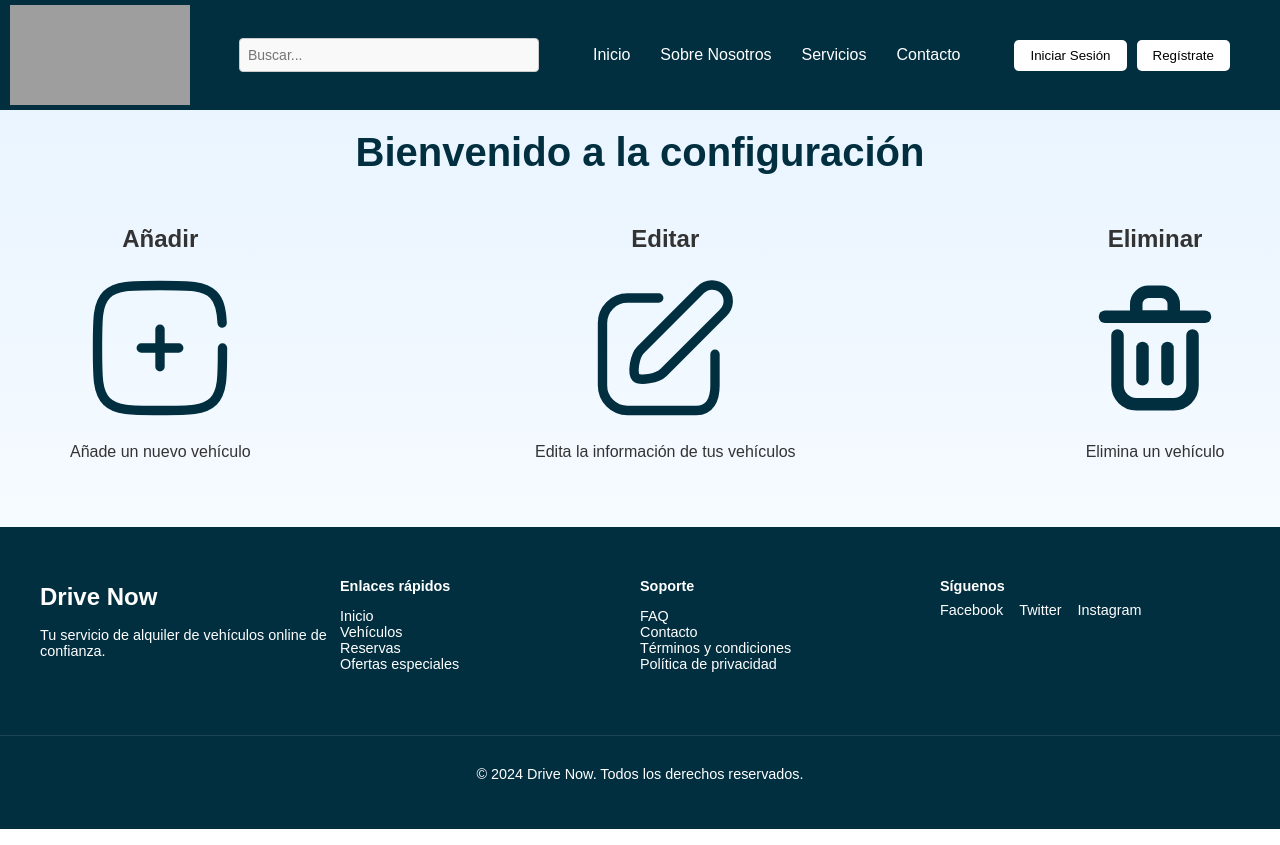
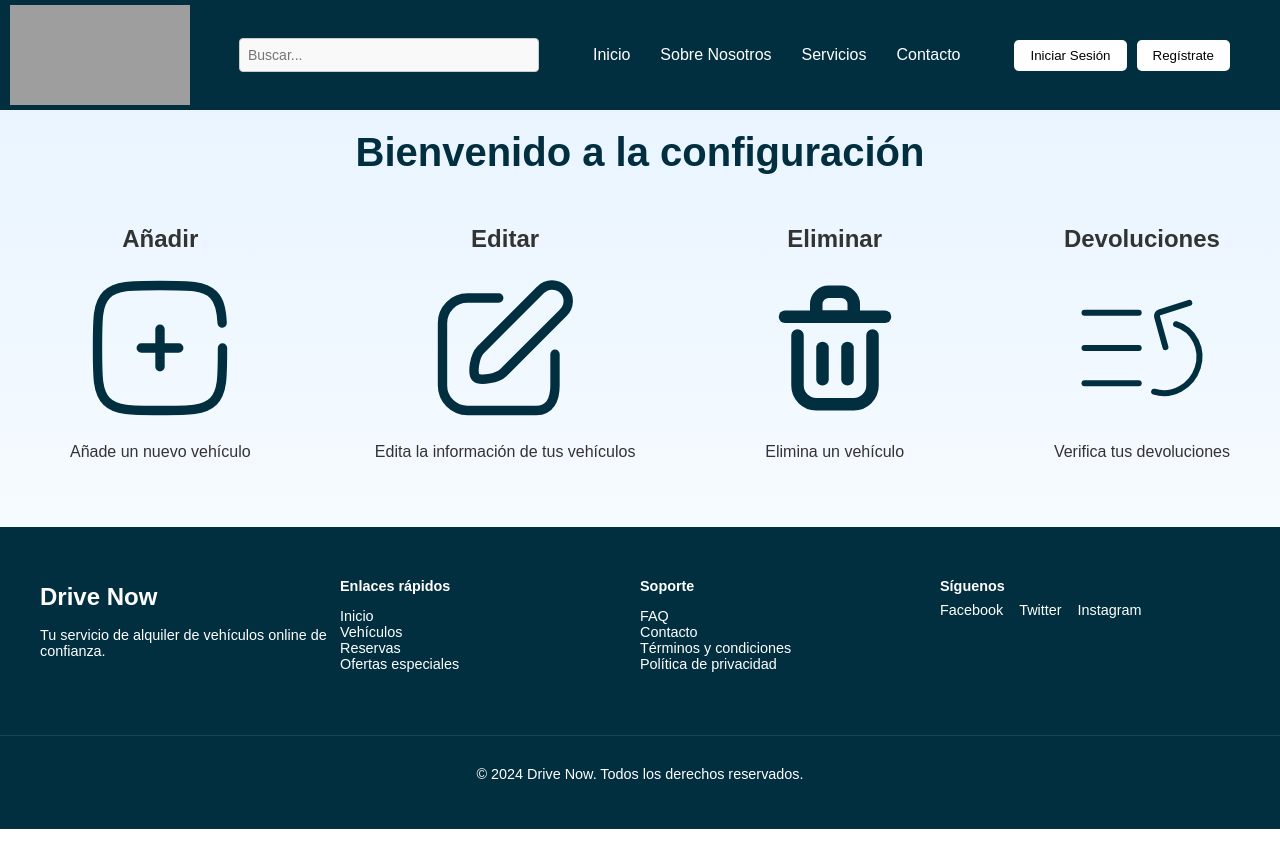
Before and after one commit to JhonnyGod/Drive-Now-Frontend, a React (Create React App) app in the folder drive-now/: page /settings in a window 1280 px wide. Built offline with nearby package versions, Linux system fonts and the light colour scheme; grey boxes are pictures that could not be loaded; a web font is replaced by a local one.

Commit message:
Devolución-admin

```diff
--- a/drive-now/src/pages/History/ReturnModal/ReturnModal.jsx
+++ b/drive-now/src/pages/History/ReturnModal/ReturnModal.jsx
@@ -1,8 +1,9 @@
 import React, { useState } from 'react';
 import styles from './ReturnModal.module.css';
 import ConfirmationModal from '../ConfirmationModal/ConfirmationModal';
+import axios from 'axios';
 
-const ReturnModal = ({ onClose }) => {
+const ReturnModal = ({ rentalId, onClose }) => {  // Se recibe rentalId como prop
     const [goodCondition, setGoodCondition] = useState(null);
     const [earlyReturn, setEarlyReturn] = useState(null);
     const [earlyReturnReason, setEarlyReturnReason] = useState('');
@@ -11,7 +12,21 @@ const ReturnModal = ({ onClose }) => {
 
     const handleSubmit = (e) => {
         e.preventDefault();
+        sendDevolutionPetition();
+        console.log("Rental ID: ", rentalId);
         setShowConfirmation(true);
+    };
+
+    const sendDevolutionPetition = async () => {
+        const petition = await axios.post('http://localhost:3000/usuario/devolver', {
+            rentalId: rentalId,
+            goodCondition: goodCondition,
+            earlyReturn: earlyReturn,
+            earlyReturnReason: earlyReturnReason,
+            rating: rating,
+    });
+
+
 };
 
     return (
--- a/drive-now/src/pages/History/history.jsx
+++ b/drive-now/src/pages/History/history.jsx
@@ -13,7 +13,7 @@ const History = () => {
   const [history, setHistory] = useState([]);
   const [loading, setLoading] = useState(true);
   const [error, setError] = useState(null);
-  const [backModal, setBackModal] = useState(false);
+  const [backModal, setBackModal] = useState({ show: false, rentalId: null });
 
   const setOpenProfile = useModalStore((state) => state.setOpenProfile);
   const openProfile = useModalStore((state) => state.openProfile);
@@ -50,8 +50,8 @@ const History = () => {
     return new Date(dateString).toLocaleDateString('es-ES', options);
   };
 
-  const handleReturnVehicle = async (rentalId) => {
-    setBackModal(true);
+  const handleReturnVehicle = (rentalId) => {
+    setBackModal({ show: true, rentalId: rentalId });
   };
 
   return (
@@ -98,8 +98,11 @@ const History = () => {
                 </div>
               </div>
             ))}
-            {backModal && (
-              <ReturnModal onClose={() => setBackModal(false)} />
+            {backModal.show && (
+              <ReturnModal
+                rentalId={backModal.rentalId} // Se pasa el rentalId al ReturnModal
+                onClose={() => setBackModal({ show: false, rentalId: null })}
+              />
             )}
           </div>
         )}
--- a/drive-now/src/pages/Settings/settings.css
+++ b/drive-now/src/pages/Settings/settings.css
@@ -1,9 +1,9 @@
-.main-title{
+.main-title {
     position: auto;
     margin-top: 20px;
 }
 
-.options-container{
+.options-container {
     display: flex;
     justify-content: space-between;
     text-align: center;
@@ -11,7 +11,7 @@ padding: 50px;
 
 }
 
-.add-container{
+.add-container {
     cursor: pointer;
     border-radius: 20px;
     margin-left: 20px;
@@ -19,7 +19,7 @@ padding: 50px;
     transition: transform 0.3s ease;
 }
 
-.edit-container{
+.edit-container {
     cursor: pointer;
     border-radius: 20px;
     text-align: center;
@@ -27,31 +27,46 @@ padding: 50px;
 
 }
 
-.delete-container{
+.delete-container {
     cursor: pointer;
     border-radius: 20px;
     text-align: center;
     transition: transform 0.3s ease;
 }
 
-.add-icon{
+.add-icon {
     width: 150px;
 }
 
-.editt-icon{
-    width: 1px;
-}
 
-.delete-container{
+.devolution-icon{
     width: 150px;
 }
 
-.add-container:hover{
+.delete-container {
+    width: 150px;
+}
+
+.add-container:hover {
     transform: scale(1.1);
 }
-.edit-container:hover{
+
+.devolution-container:hover {
     transform: scale(1.1);
 }
-.delete-container:hover{
+
+.edit-container:hover {
     transform: scale(1.1);
 }
+
+.delete-container:hover {
+    transform: scale(1.1);
+}
+
+.devolution-container {
+    cursor: pointer;
+    border-radius: 20px;
+    margin-left: 20px;
+    text-align: center;
+    transition: transform 0.3s ease;
+}
--- a/drive-now/src/pages/Settings/settings.jsx
+++ b/drive-now/src/pages/Settings/settings.jsx
@@ -34,6 +34,10 @@ const Settings = () => {
         navigate('/homeedition');
     }
 
+    const openDevolutionsPage = () => {
+        return
+    }
+
     return (
         <div>
             <div className="header-container">
@@ -62,6 +66,13 @@ const Settings = () => {
                         <p className="delete-description-text">Elimina un vehículo</p>
                     </div>
                 </div>
+                <div className="devolution-container" onClick={openDevolutionsPage}>
+                    <h2 className="devolution-title">Devoluciones</h2>
+                    <div className="devolution-description-container">
+                    <svg className="devolution-icon" viewBox="-0.5 0 25 25" fill="none" xmlns="http://www.w3.org/2000/svg"><g id="SVGRepo_bgCarrier" stroke-width="0"></g><g id="SVGRepo_tracerCarrier" stroke-linecap="round" stroke-linejoin="round"></g><g id="SVGRepo_iconCarrier"> <path d="M15.9098 12.3488L14.5198 7.32881C14.4298 7.00881 14.6098 6.67881 14.9198 6.57881L19.8798 4.96881" stroke="#022F40" stroke-miterlimit="10" stroke-linecap="round" stroke-linejoin="round"></path> <path d="M14.0198 19.7888C17.0198 20.7088 20.2698 18.9288 21.2798 15.8188C22.2898 12.7088 20.6698 9.44882 17.6698 8.53882" stroke="#022F40" stroke-miterlimit="10" stroke-linecap="round" stroke-linejoin="round"></path> <path d="M2.4198 12.4988H11.4498" stroke="#022F40" stroke-miterlimit="10" stroke-linecap="round" stroke-linejoin="round"></path> <path d="M2.4198 6.62878H11.4498" stroke="#022F40" stroke-miterlimit="10" stroke-linecap="round" stroke-linejoin="round"></path> <path d="M2.4198 18.3688H11.4498" stroke="#022F40" stroke-miterlimit="10" stroke-linecap="round" stroke-linejoin="round"></path> </g></svg>
+                        <p className="add-description-text">Verifica tus devoluciones</p>
+                    </div>
+                </div>
                 {openProfile && <Profile isOpen={openProfileModal} onClose={closeProfileModal} />}
                 {addModal ? <AddModal closeModal={() => setOpenAddModal(false)} /> : null}
             </div>
```
Also changed, not shown: drive-now/src/components/Settings-pages/add-modal/devolutions-page/devolutions.jsx (added, +11 -0 lines). Lines whose indentation alone changed are shown as unchanged.
